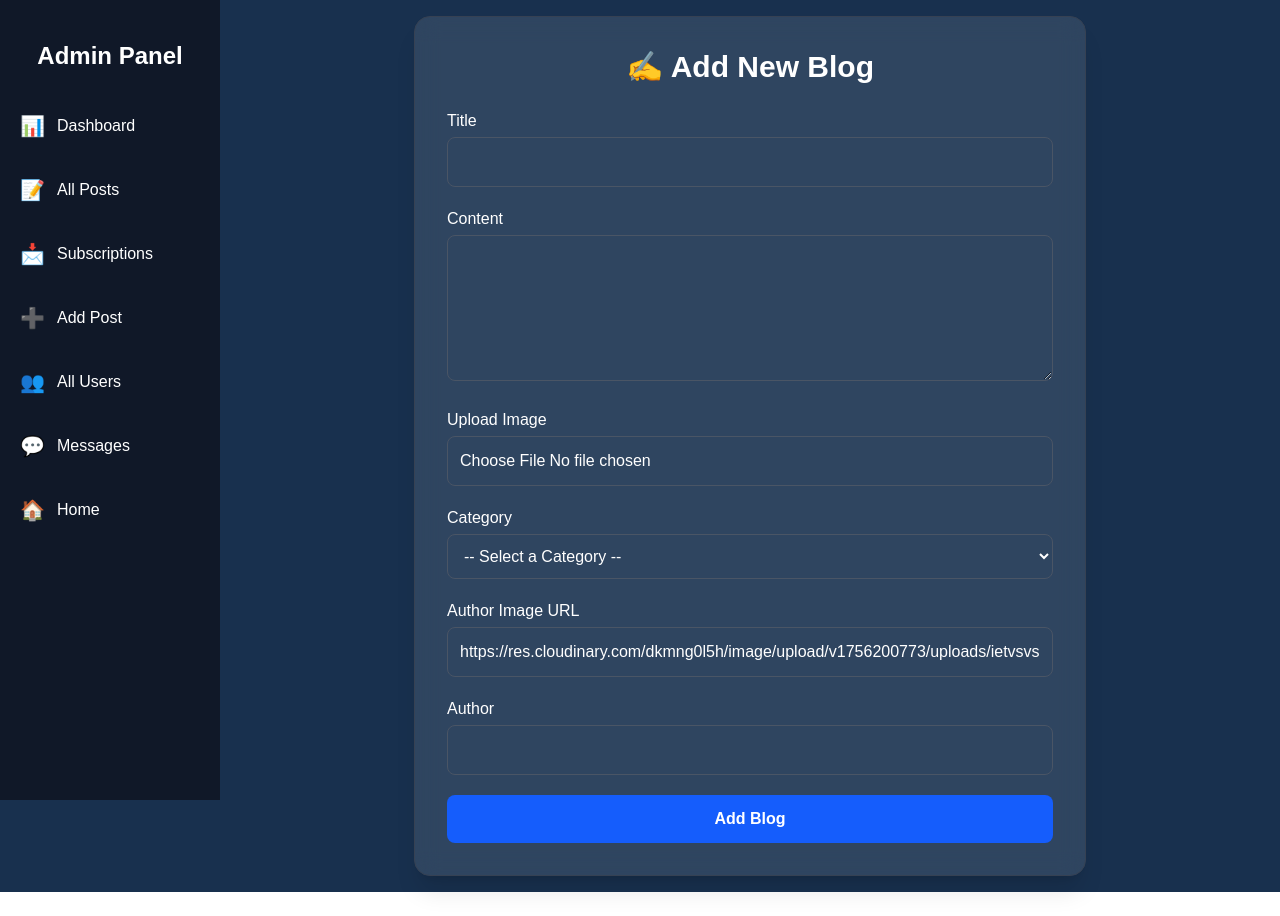
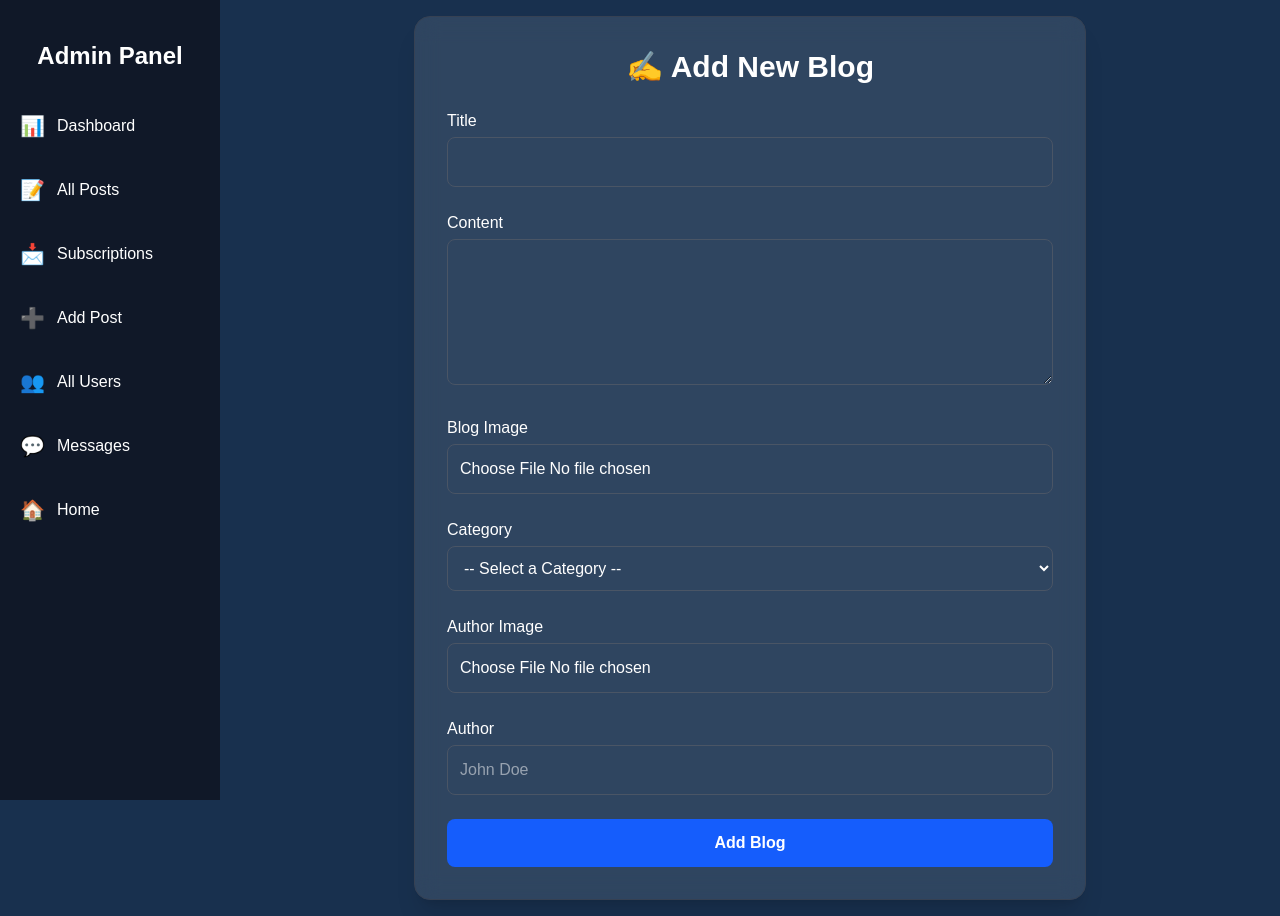
Before and after one commit to mdsinikdho12/Simple-Blog-Application, a Next.js app: page /admin/addProduct in a window 1280 px wide. Before the commit the page ends 892 px from the top, so only its background shows below. Built offline with nearby package versions, Linux system fonts and the light colour scheme.

Commit message:
addproduct

```diff
--- a/src/app/admin/addProduct/page.jsx
+++ b/src/app/admin/addProduct/page.jsx
@@ -1,6 +1,6 @@
 "use client";
 
-import { useState } from "react";
+import { useState, useRef } from "react";
 
 export default function AddProduct() {
   const [formData, setFormData] = useState({
@@ -8,17 +8,22 @@ export default function AddProduct() {
     content: "",
     image: "",
     category: "",
-    authorImg:
-      "https://res.cloudinary.com/dkmng0l5h/image/upload/v1756200773/uploads/ietvsvskkblzf40qmsr1.jpg",
+    authorImg: "",
     author: "",
   });
 
   const [loading, setLoading] = useState(false);
   const [message, setMessage] = useState("");
   const [error, setError] = useState(false);
-  const [imageFile, setImageFile] = useState(null);
 
-  // handle input change
+  const [blogPreview, setBlogPreview] = useState(null);
+  const [authorPreview, setAuthorPreview] = useState(null);
+
+  // 🔑 file input এর জন্য ref
+  const blogFileRef = useRef(null);
+  const authorFileRef = useRef(null);
+
+  // input change
   const handleChange = (e) => {
     setFormData({
       ...formData,
@@ -26,7 +31,41 @@ export default function AddProduct() {
     });
   };
 
-  // handle form submit
+  // image upload
+  const handleImageUpload = async (e, fieldName) => {
+    const file = e.target.files[0];
+    if (!file) return;
+
+    if (fieldName === "image") {
+      setBlogPreview(URL.createObjectURL(file));
+    } else if (fieldName === "authorImg") {
+      setAuthorPreview(URL.createObjectURL(file));
+    }
+
+    const formDataUpload = new FormData();
+    formDataUpload.append("file", file);
+
+    try {
+      const res = await fetch("/api/upload", {
+        method: "POST",
+        body: formDataUpload,
+      });
+
+      const data = await res.json();
+      if (res.ok) {
+        setFormData((prev) => ({ ...prev, [fieldName]: data.url }));
+      } else {
+        setMessage("❌ Image upload failed!");
+        setError(true);
+      }
+    } catch (err) {
+      console.error(err);
+      setMessage("⚠️ Something went wrong while uploading image!");
+      setError(true);
+    }
+  };
+
+  // form submit
   const handleSubmit = async (e) => {
     e.preventDefault();
     setLoading(true);
@@ -34,37 +73,10 @@ export default function AddProduct() {
     setError(false);
 
     try {
-      let imageUrl = "";
-
-      //  Upload image to Cloudinary
-      if (imageFile) {
-        const imgData = new FormData();
-        imgData.append("image", imageFile);
-
-        const uploadRes = await fetch("/api/upload", {
-          method: "POST",
-          body: imgData,
-        });
-
-        const uploadResult = await uploadRes.json();
-
-        if (!uploadRes.ok) {
-          throw new Error(uploadResult.error || "Image upload failed");
-        }
-
-        imageUrl = uploadResult.imageUrl;
-      }
-
-      // Send Blog data with imageUrl
       const res = await fetch("/api/blogs", {
         method: "POST",
-        headers: {
-          "Content-Type": "application/json",
-        },
-        body: JSON.stringify({
-          ...formData,
-          image: imageUrl, // Cloudinary URL set here
-        }),
+        headers: { "Content-Type": "application/json" },
+        body: JSON.stringify(formData),
       });
 
       if (res.ok) {
@@ -77,13 +89,18 @@ export default function AddProduct() {
           authorImg: "",
           author: "",
         });
-        setImageFile(null);
+        setBlogPreview(null);
+        setAuthorPreview(null);
+
+        // 🔑 file input reset
+        if (blogFileRef.current) blogFileRef.current.value = "";
+        if (authorFileRef.current) authorFileRef.current.value = "";
       } else {
         setMessage("❌ Failed to add blog!");
         setError(true);
       }
-    } catch (error) {
-      console.error(error);
+    } catch (err) {
+      console.error(err);
       setMessage("⚠️ Something went wrong!");
       setError(true);
     } finally {
@@ -97,7 +114,7 @@ export default function AddProduct() {
         ✍️ Add New Blog
       </h1>
 
-      <form onSubmit={handleSubmit} className="space-y-5">
+      <form onSubmit={handleSubmit} className="space-y-6">
         {/* Title */}
         <div>
           <label className="block mb-1 font-medium text-white">Title</label>
@@ -106,7 +123,7 @@ export default function AddProduct() {
             name="title"
             value={formData.title}
             onChange={handleChange}
-            className="w-full p-3 rounded-lg border border-gray-600 bg-transparent text-white focus:outline-none focus:ring-2 focus:ring-blue-500"
+            className="w-full p-3 rounded-lg border border-gray-600 bg-transparent text-white focus:ring-2 focus:ring-blue-500"
             required
           />
         </div>
@@ -119,22 +136,31 @@ export default function AddProduct() {
             value={formData.content}
             onChange={handleChange}
             rows="5"
-            className="w-full p-3 rounded-lg border border-gray-600 bg-transparent text-white focus:outline-none focus:ring-2 focus:ring-blue-500"
+            className="w-full p-3 rounded-lg border border-gray-600 bg-transparent text-white focus:ring-2 focus:ring-blue-500"
             required
           />
         </div>
 
-        {/* Image Upload */}
+        {/* Blog Image Upload */}
         <div>
           <label className="block mb-1 font-medium text-white">
-            Upload Image
+            Blog Image
           </label>
           <input
             type="file"
-            onChange={(e) => setImageFile(e.target.files[0])}
-            className="w-full p-3 rounded-lg border border-gray-600 bg-transparent text-white focus:outline-none focus:ring-2 focus:ring-blue-500"
+            accept="image/*"
+            ref={blogFileRef} // 🔑 ref
+            onChange={(e) => handleImageUpload(e, "image")}
+            className="w-full p-3 rounded-lg border border-gray-600 bg-transparent text-white"
             required
           />
+          {blogPreview && (
+            <img
+              src={blogPreview}
+              alt="blog preview"
+              className="mt-3 rounded-lg w-40 h-40 object-cover"
+            />
+          )}
         </div>
 
         {/* Category */}
@@ -144,7 +170,7 @@ export default function AddProduct() {
             name="category"
             value={formData.category}
             onChange={handleChange}
-            className="w-full p-3 rounded-lg border border-gray-600 bg-transparent text-white focus:outline-none focus:ring-2 focus:ring-blue-500"
+            className="w-full p-3 rounded-lg border border-gray-600 bg-transparent text-white focus:ring-2 focus:ring-blue-500"
             required>
             <option value="" disabled>
               -- Select a Category --
@@ -164,22 +190,32 @@ export default function AddProduct() {
             <option value="Business" className="text-black">
               Business
             </option>
+            <option value="Programming" className="text-black">
+              Programming
+            </option>
           </select>
         </div>
 
-        {/* Author Image */}
+        {/* Author Image Upload */}
         <div>
           <label className="block mb-1 font-medium text-white">
-            Author Image URL
+            Author Image
           </label>
           <input
-            type="text"
-            name="authorImg"
-            value={formData.authorImg}
-            onChange={handleChange}
-            className="w-full p-3 rounded-lg border border-gray-600 bg-transparent text-white focus:outline-none focus:ring-2 focus:ring-blue-500"
+            type="file"
+            accept="image/*"
+            ref={authorFileRef} // 🔑 ref
+            onChange={(e) => handleImageUpload(e, "authorImg")}
+            className="w-full p-3 rounded-lg border border-gray-600 bg-transparent text-white"
             required
           />
+          {authorPreview && (
+            <img
+              src={authorPreview}
+              alt="author preview"
+              className="mt-3 rounded-full w-20 h-20 object-cover"
+            />
+          )}
         </div>
 
         {/* Author */}
@@ -190,7 +226,8 @@ export default function AddProduct() {
             name="author"
             value={formData.author}
             onChange={handleChange}
-            className="w-full p-3 rounded-lg border border-gray-600 bg-transparent text-white focus:outline-none focus:ring-2 focus:ring-blue-500"
+            placeholder="John Doe"
+            className="w-full p-3 rounded-lg border border-gray-600 bg-transparent text-white focus:ring-2 focus:ring-blue-500"
             required
           />
         </div>
--- a/src/app/api/upload/route.js
+++ b/src/app/api/upload/route.js
@@ -4,7 +4,7 @@ import cloudinary from "@/lib/config/cloudinary";
 export async function POST(req) {
   try {
     const formData = await req.formData();
-    const imageFile = formData.get("image");
+    const imageFile = formData.get("file");
 
     if (!imageFile) {
       return NextResponse.json({ error: "No file provided" }, { status: 400 });
```
